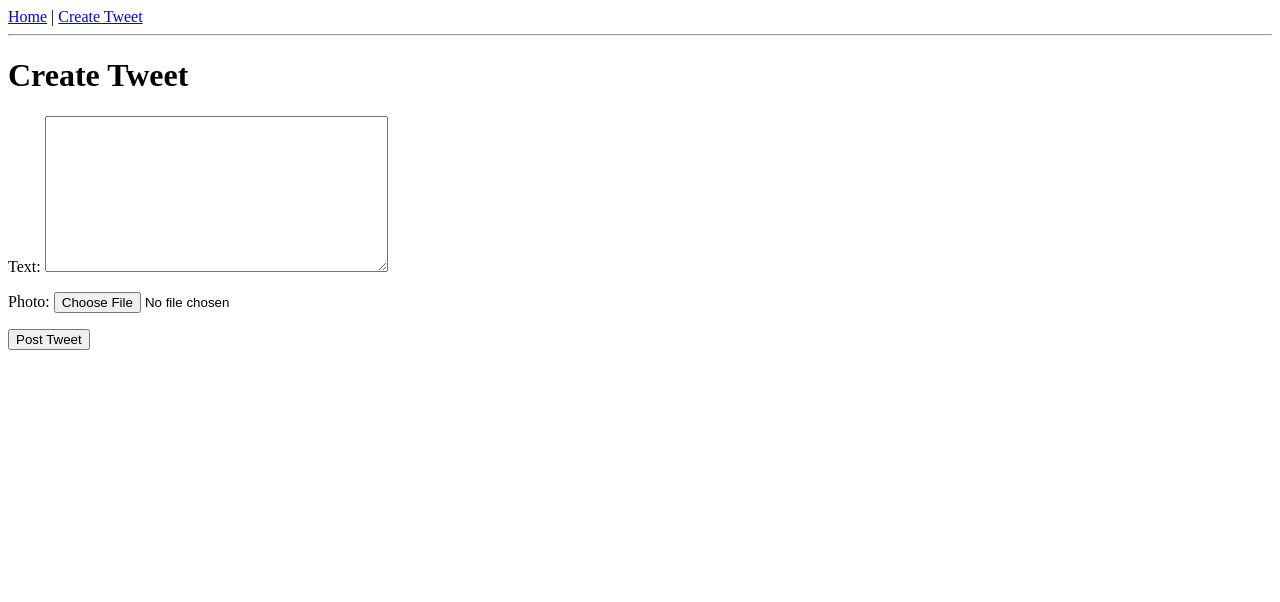
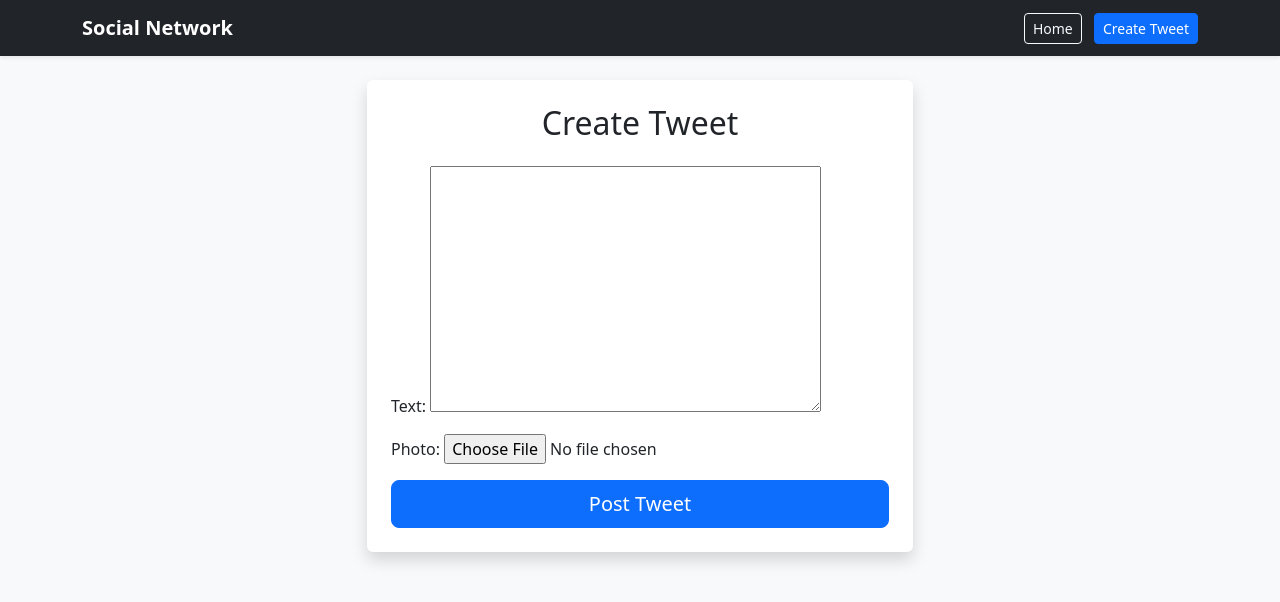
Before and after one commit to Neha-Niphade/Social-Network, a Django app: page /create/ in a window 1280 px wide. Shown: the top 602 px of the page. Run offline with Django 5.2, Linux system fonts and the light colour scheme.

Commit message:
Implement reusable layout using Django template inheritance

```diff
--- a/templates/base.html
+++ b/templates/base.html
@@ -4,20 +4,27 @@
     <meta charset="UTF-8">
     <meta name="viewport" content="width=device-width, initial-scale=1.0">
     <title>Social Network</title>
+
+    <link href="https://cdn.jsdelivr.net/npm/bootstrap@5.3.3/dist/css/bootstrap.min.css" rel="stylesheet">
 </head>
+<body class="bg-light">
 
-<body>
+    <nav class="navbar navbar-expand-lg navbar-dark bg-dark shadow-sm">
+        <div class="container">
+            <a class="navbar-brand fw-bold" href="{% url 'tweet_list' %}">Social Network</a>
 
-<nav>
-    <a href="{% url 'tweet_list' %}">Home</a> |
-    <a href="{% url 'tweet_create' %}">Create Tweet</a>
-</nav>
+            <div>
+                <a class="btn btn-outline-light btn-sm me-2" href="{% url 'tweet_list' %}">Home</a>
+                <a class="btn btn-primary btn-sm" href="{% url 'tweet_create' %}">Create Tweet</a>
+            </div>
+        </div>
+    </nav>
 
-<hr>
+    <div class="container py-4">
+        {% block content %}
+        {% endblock %}
+    </div>
 
-{% block content %}
-
-{% endblock %}
-
+    <script src="https://cdn.jsdelivr.net/npm/bootstrap@5.3.3/dist/js/bootstrap.bundle.min.js"></script>
 </body>
 </html>
--- a/tweets/templates/tweets/tweet_form.html
+++ b/tweets/templates/tweets/tweet_form.html
@@ -1,19 +1,28 @@
-{% extends "base.html" %}
+
+{% extends 'base.html' %}
 
 {% block content %}
 
-<h1>Create Tweet</h1>
+<div class="row justify-content-center">
+    <div class="col-md-8 col-lg-6">
+        <div class="card shadow border-0">
+            <div class="card-body p-4">
+                <h2 class="mb-4 text-center">Create Tweet</h2>
 
                 <form method="POST" enctype="multipart/form-data">
-
                     {% csrf_token %}
 
                     {{ form.as_p }}
 
-    <button type="submit">
+                    <div class="d-grid">
+                        <button type="submit" class="btn btn-primary btn-lg">
                             Post Tweet
                         </button>
-
+                    </div>
                 </form>
+            </div>
+        </div>
+    </div>
+</div>
 
 {% endblock %}
```
Also changed, not shown: tweets/templates/tweets/home.html (+7 -7 lines). Lines whose indentation alone changed are shown as unchanged.
